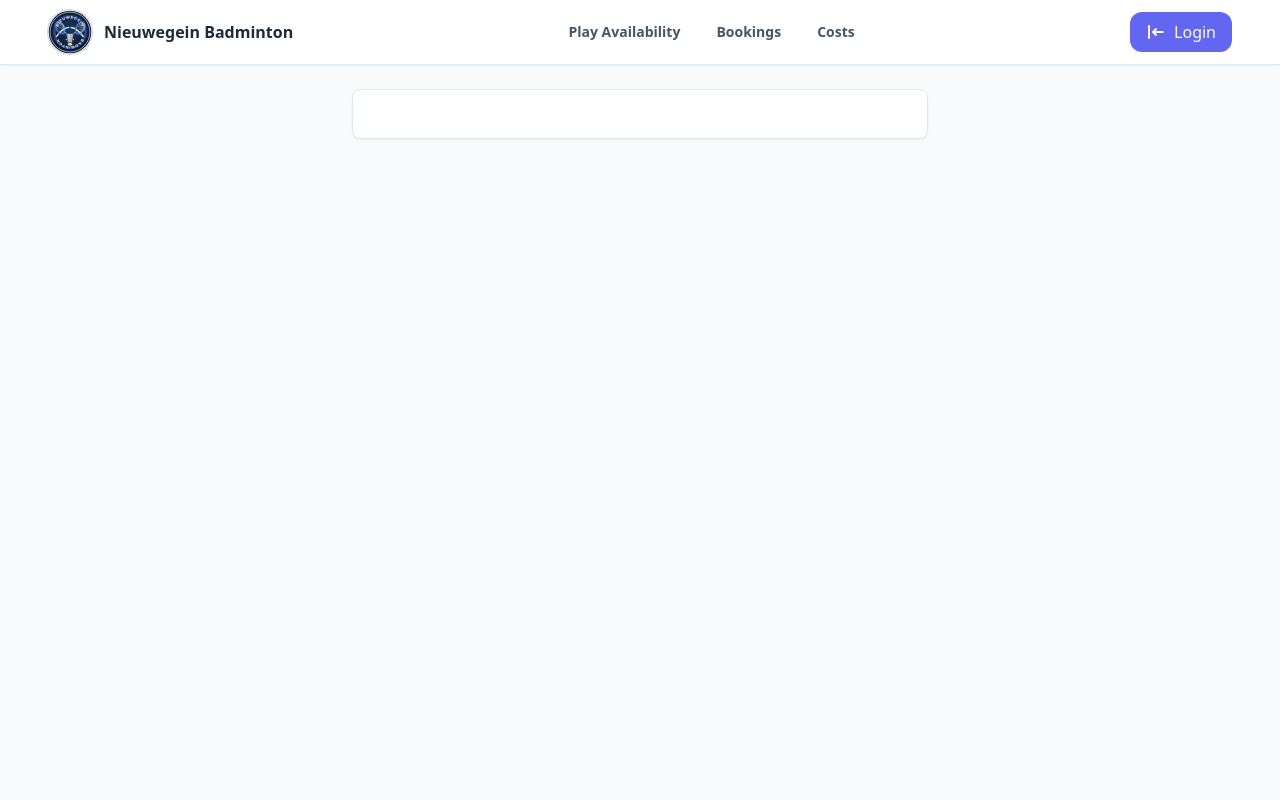
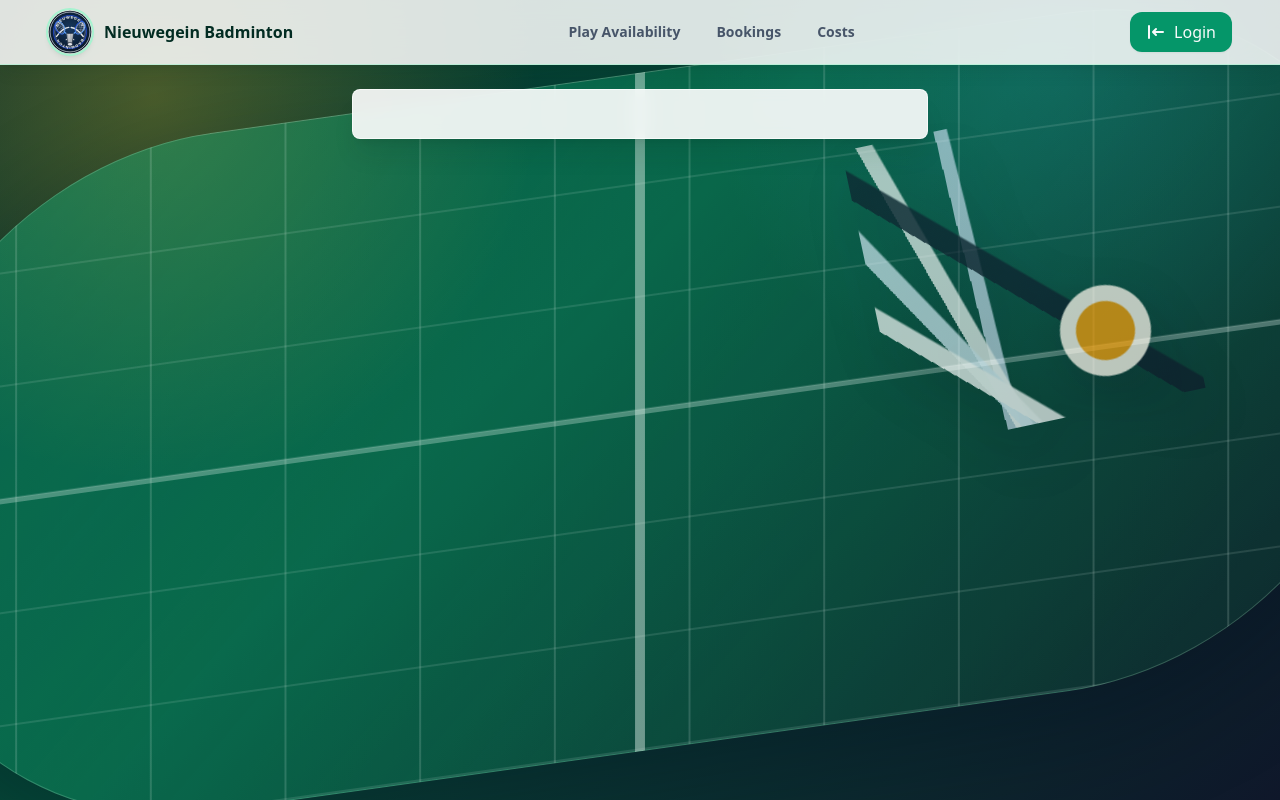
Before and after one commit to ARNAND1988/badminton, a Vue app in the folder badminton-frontend/: page /admin/costs in a window 1280 px wide. Built offline with nearby package versions, Linux system fonts and the light colour scheme.

Commit message:
Add badminton-themed website background

```diff
--- a/badminton-frontend/index.html
+++ b/badminton-frontend/index.html
@@ -3,9 +3,11 @@
   <head>
     <meta charset="UTF-8" />
     <meta name="viewport" content="width=device-width, initial-scale=1.0" />
+    <link rel="icon" type="image/svg+xml" href="/src/assets/badminton-shuttle-icon.svg" />
+    <meta name="theme-color" content="#047857" />
     <title>Nieuwegein Badminton</title>
   </head>
-  <body class="bg-slate-100 text-slate-800">
+  <body class="bg-emerald-950 text-slate-800">
     <div id="app"></div>
     <script type="module" src="/src/main.js"></script>
   </body>
--- a/badminton-frontend/src/App.vue
+++ b/badminton-frontend/src/App.vue
@@ -1,8 +1,8 @@
 <template>
-  <div class="min-h-screen bg-slate-50 text-slate-800">
+  <div class="badminton-shell min-h-screen text-slate-800">
     <Navbar />
 
-    <main class="mx-auto max-w-6xl px-3 pb-24 pt-4 sm:px-6 sm:py-6 lg:px-8">
+    <main class="relative z-10 mx-auto max-w-6xl px-3 pb-24 pt-4 sm:px-6 sm:py-6 lg:px-8">
       <div :class="contentClass">
         <router-view />
       </div>
--- a/badminton-frontend/src/components/Navbar.vue
+++ b/badminton-frontend/src/components/Navbar.vue
@@ -1,13 +1,13 @@
 <template>
-  <nav class="sticky top-0 z-40 w-full border-b border-slate-200 bg-white/95 px-4 shadow-sm backdrop-blur sm:px-8">
+  <nav class="sticky top-0 z-40 w-full border-b border-emerald-200/60 bg-white/85 px-4 shadow-lg shadow-emerald-950/10 backdrop-blur-xl sm:px-8">
     <div class="container mx-auto flex h-16 items-center justify-between md:px-4">
-      <router-link to="/availability" class="flex items-center gap-3 text-indigo-500">
+      <router-link to="/availability" class="flex items-center gap-3 text-emerald-600">
         <img
           :src="logoUrl"
           alt="Nieuwegein Badminton"
-          class="h-11 w-11 rounded-full object-cover shadow-sm ring-1 ring-slate-300"
+          class="h-11 w-11 rounded-full object-cover shadow-md ring-2 ring-emerald-200"
         >
-        <span class="hidden font-semibold text-slate-800 sm:inline">Nieuwegein Badminton</span>
+        <span class="hidden font-semibold text-emerald-950 sm:inline">Nieuwegein Badminton</span>
       </router-link>
 
       <div class="hidden text-gray-500 md:block">
@@ -24,7 +24,7 @@
         <button
           v-if="isLoggedIn"
           type="button"
-          class="flex h-11 w-11 items-center justify-center rounded-full bg-indigo-600 text-base font-bold uppercase text-white shadow-sm ring-2 ring-indigo-100 transition hover:bg-indigo-700 focus:outline-none focus:ring-4 focus:ring-indigo-200"
+          class="flex h-11 w-11 items-center justify-center rounded-full bg-emerald-600 text-base font-bold uppercase text-white shadow-sm ring-2 ring-emerald-100 transition hover:bg-emerald-700 focus:outline-none focus:ring-4 focus:ring-emerald-200"
           :aria-expanded="isAccountMenuOpen"
           aria-label="Open account menu"
           @click="toggleAccountMenu"
@@ -34,7 +34,7 @@
         <router-link
           v-else
           to="/login"
-          class="flex items-center gap-2 rounded-xl bg-indigo-500 px-4 py-2 text-gray-50 hover:bg-indigo-600"
+          class="flex items-center gap-2 rounded-xl bg-emerald-600 px-4 py-2 text-gray-50 shadow-sm hover:bg-emerald-700"
         >
           <svg xmlns="http://www.w3.org/2000/svg" class="h-5 w-5" viewBox="0 0 20 20" fill="currentColor">
             <path fill-rule="evenodd" d="M3 3a1 1 0 011 1v12a1 1 0 11-2 0V4a1 1 0 011-1zm7.707 3.293a1 1 0 010 1.414L9.414 9H17a1 1 0 110 2H9.414l1.293 1.293a1 1 0 01-1.414 1.414l-3-3a1 1 0 010-1.414l3-3a1 1 0 011.414 0z" clip-rule="evenodd" />
@@ -65,7 +65,7 @@
     </div>
   </nav>
 
-  <nav class="fixed inset-x-0 bottom-0 z-40 border-t border-slate-200 bg-white/95 px-2 pb-[env(safe-area-inset-bottom)] shadow-[0_-10px_30px_rgba(15,23,42,0.08)] backdrop-blur md:hidden" aria-label="Mobile primary navigation">
+  <nav class="fixed inset-x-0 bottom-0 z-40 border-t border-emerald-200/70 bg-white/90 px-2 pb-[env(safe-area-inset-bottom)] shadow-[0_-10px_30px_rgba(15,23,42,0.08)] backdrop-blur md:hidden" aria-label="Mobile primary navigation">
     <ul class="mx-auto grid max-w-lg grid-cols-3 gap-1 py-2">
       <li v-for="link in mobilePageLinks" :key="link.label">
         <router-link :to="link.to" :class="mobileNavClass(link.to)">
@@ -146,17 +146,17 @@ export default {
     const mobilePageLinks = computed(() => pageLinks.value.slice(0, 3))
 
     function navTextClass(path) {
-      const base = 'block rounded-lg px-4 py-2 text-sm transition hover:bg-indigo-50 hover:text-indigo-500'
+      const base = 'block rounded-lg px-4 py-2 text-sm transition hover:bg-emerald-50 hover:text-emerald-700'
       return route.path === path
-        ? `${base} bg-indigo-50 text-indigo-600`
+        ? `${base} bg-emerald-100 text-emerald-800 shadow-sm`
         : `${base} text-slate-600`
     }
 
     function mobileNavClass(path) {
       const base = 'flex flex-col items-center justify-center gap-1 rounded-xl px-2 py-2 text-xs font-semibold transition'
       return route.path === path
-        ? `${base} bg-indigo-50 text-indigo-600`
-        : `${base} text-slate-500 hover:bg-slate-50 hover:text-indigo-500`
+        ? `${base} bg-emerald-100 text-emerald-800 shadow-sm`
+        : `${base} text-slate-500 hover:bg-emerald-50 hover:text-emerald-700`
     }
 
     return { accountMenuRef, isAccountMenuOpen, isLoggedIn, logoUrl, logout, mobileNavClass, mobilePageLinks, navTextClass, pageLinks, toggleAccountMenu, userDisplayName, userInitial }
--- a/badminton-frontend/src/index.css
+++ b/badminton-frontend/src/index.css
@@ -91,3 +91,78 @@
 html, body, #app {
   height: 100%;
 }
+
+@layer base {
+  body {
+    min-height: 100%;
+    background: #022c22;
+  }
+}
+
+@layer components {
+  .badminton-shell {
+    position: relative;
+    isolation: isolate;
+    overflow-x: clip;
+    background:
+      radial-gradient(circle at 12% 12%, rgba(251, 191, 36, 0.28), transparent 24rem),
+      radial-gradient(circle at 82% 6%, rgba(56, 189, 248, 0.2), transparent 22rem),
+      linear-gradient(135deg, #052e2b 0%, #064e3b 42%, #0f172a 100%);
+  }
+
+  .badminton-shell::before {
+    content: '';
+    position: fixed;
+    inset: 4.75rem -8rem auto -8rem;
+    z-index: -2;
+    height: 42rem;
+    pointer-events: none;
+    background:
+      linear-gradient(90deg, transparent 49.7%, rgba(236, 253, 245, 0.5) 49.7% 50.3%, transparent 50.3%),
+      linear-gradient(0deg, transparent 49.6%, rgba(236, 253, 245, 0.34) 49.6% 50.4%, transparent 50.4%),
+      repeating-linear-gradient(90deg, rgba(236, 253, 245, 0.18) 0 2px, transparent 2px 8.5rem),
+      repeating-linear-gradient(0deg, rgba(236, 253, 245, 0.13) 0 2px, transparent 2px 7rem),
+      linear-gradient(135deg, rgba(16, 185, 129, 0.48), rgba(20, 83, 45, 0.2));
+    border: 1px solid rgba(187, 247, 208, 0.26);
+    border-radius: 9999px;
+    box-shadow: 0 32px 120px rgba(2, 6, 23, 0.38);
+    opacity: 0.88;
+    transform: rotate(-8deg) skewX(-8deg);
+  }
+
+  .badminton-shell::after {
+    content: '';
+    position: fixed;
+    right: clamp(1rem, 8vw, 9rem);
+    top: 7.25rem;
+    z-index: -1;
+    width: clamp(9rem, 24vw, 20rem);
+    aspect-ratio: 1;
+    pointer-events: none;
+    background:
+      radial-gradient(circle at 72% 75%, #f59e0b 0 9%, #fff7ed 9.5% 14%, transparent 14.5%),
+      linear-gradient(42deg, transparent 44%, rgba(15, 23, 42, 0.84) 44% 49%, transparent 49.5%),
+      linear-gradient(42deg, transparent 21%, rgba(255, 255, 255, 0.92) 21% 25%, transparent 25.5%),
+      linear-gradient(58deg, transparent 24%, rgba(224, 242, 254, 0.88) 24% 28%, transparent 28.5%),
+      linear-gradient(72deg, transparent 28%, rgba(255, 255, 255, 0.88) 28% 32%, transparent 32.5%),
+      linear-gradient(88deg, transparent 33%, rgba(219, 234, 254, 0.82) 33% 37%, transparent 37.5%);
+    filter: drop-shadow(0 24px 30px rgba(2, 6, 23, 0.28));
+    opacity: 0.72;
+    transform: rotate(-12deg);
+  }
+
+  .app-panel,
+  .panel-card,
+  .stat-card,
+  .sub-card {
+    @apply border-white/70 bg-white/90 shadow-xl shadow-emerald-950/10 backdrop-blur;
+  }
+
+  .app-nav-link {
+    @apply border-white/60 bg-white/80 shadow-sm backdrop-blur hover:border-emerald-200 hover:bg-emerald-50 hover:text-emerald-800;
+  }
+
+  .app-nav-link-active {
+    @apply border-emerald-500 bg-emerald-100 text-emerald-900;
+  }
+}
```
Also changed, not shown: badminton-frontend/src/assets/badminton-shuttle-icon.svg (added).
